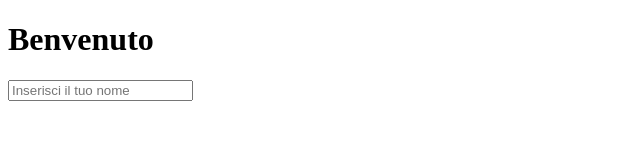
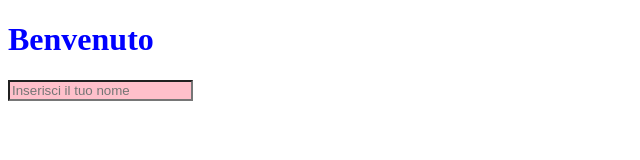
Before and after one commit to nicolamilani1988/vue-hello, a plain HTML site: page index.html in a window 1280 px wide. Shown: the whole page, without its empty margins (0-640 px from the left). Drawn offline with nearby package versions, Linux system fonts and the light colour scheme.

Commit message:
Inserite classi color e bg-color

```diff
--- a/index.html
+++ b/index.html
@@ -14,8 +14,9 @@
     <body>
         <div id="app" class="container">
             <div class="row">
-                <h1>{{text}} {{message}}</h1>
-                <input type="text" v-model="message" placeholder = "Inserisci il tuo nome">
+                <h1 :class="textClass">{{text}} {{message}}</h1>
+                <h1 :class="textClass" ></h1>
+                <input :class="bgClass" type="text" v-model="message" placeholder = "Inserisci il tuo nome">
             </div>
         </div>
     </body>
--- a/script.js
+++ b/script.js
@@ -4,7 +4,10 @@ function initVue() {
         data: {
             text: 'Benvenuto ',
             message: '',
-        }
+            bgClass: "bg-pink",
+            textClass: "blue-text"
+        },
+
     })
 }
 
--- a/style.css
+++ b/style.css
@@ -2,6 +2,10 @@
     background-color: blue;
 }
 
-.bg-red{
-    background-color: red;
+.bg-pink{
+    background-color: pink;
 }
+
+.blue-text{
+    color: blue;
+}
```
